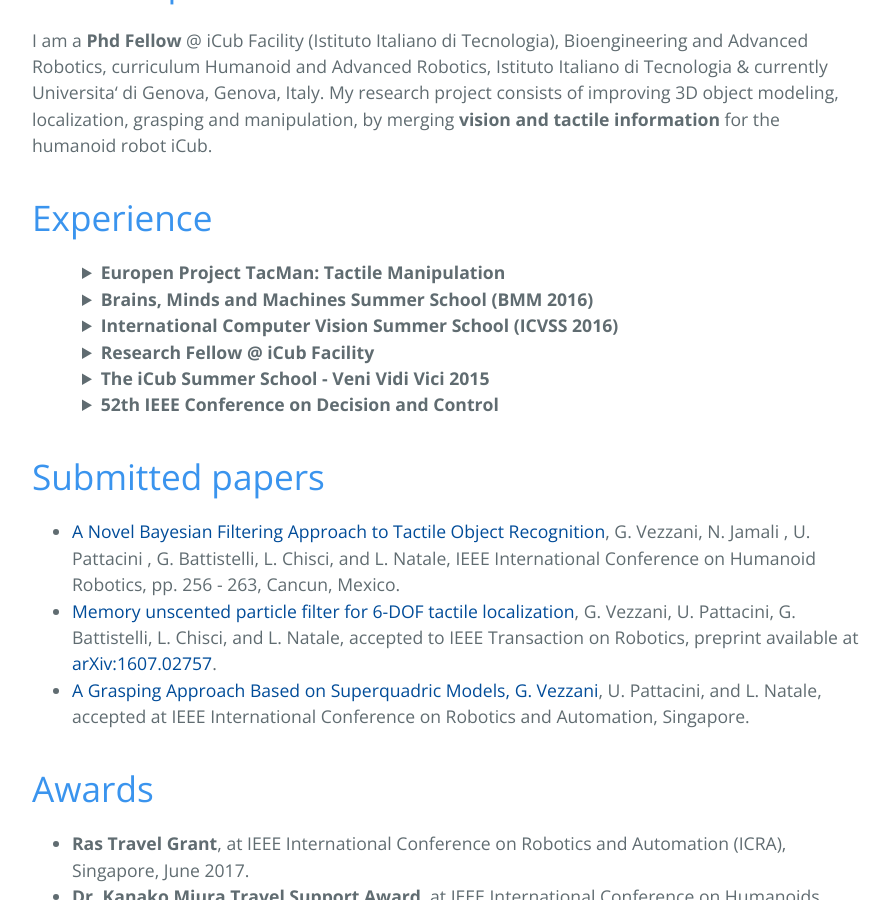
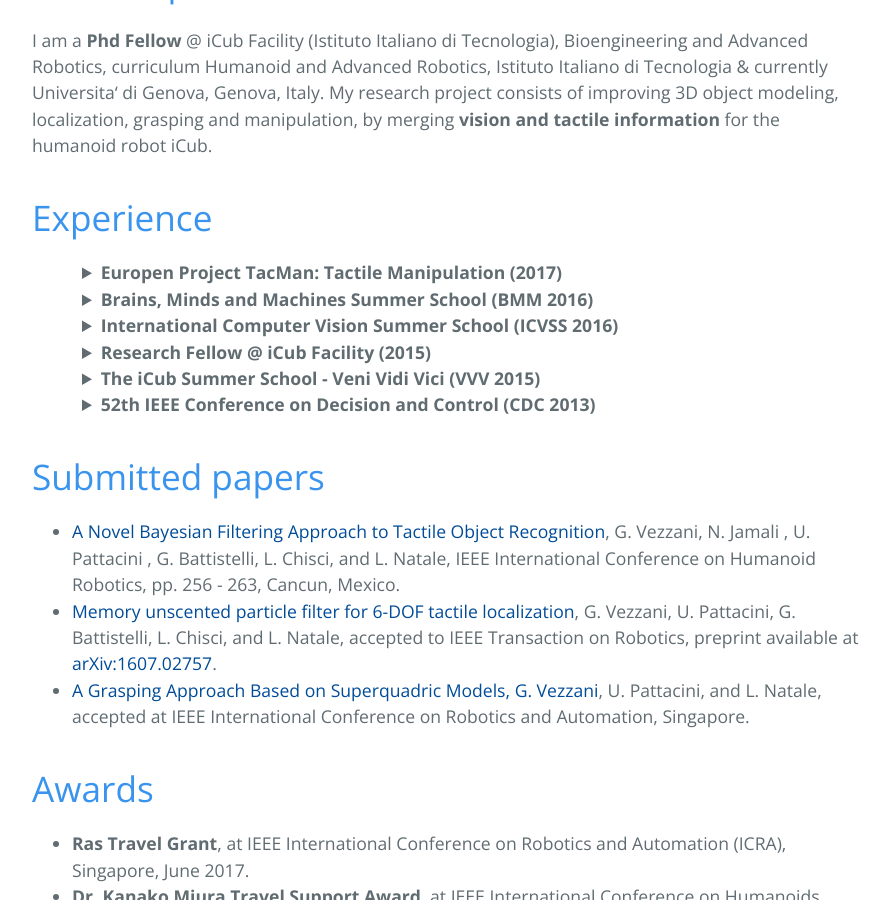
Before and after one commit to giuliavezzani/giuliavezzani_old.github.io, a Jekyll site: the page built from index.md, in a window 1280 px wide and 900 px high, scrolled down 1368 px. Shown: the whole window, without its empty margins (192-1079 px from the left). Built offline with Jekyll 4.4.1, drawn with Linux system fonts in a browser that asks for light colours; our own code applies the rules of GitHub Pages for plain Markdown files.

Commit message:
Update index.md

```diff
--- a/index.md
+++ b/index.md
@@ -44,7 +44,7 @@ by merging **vision and tactile information** for the humanoid robot iCub.
 # Experience
 
  <details>
-   <summary> <li style="margin-left: 50px;"> <b>Europen Project TacMan: Tactile Manipulation</b> </li> </summary>
+   <summary> <li style="margin-left: 50px;"> <b>Europen Project TacMan: Tactile Manipulation (2017)</b> </li> </summary>
         <p style="margin-left: 50px;">TacMan is a project founded by the European Union, FP7 ICT Cognitive System and Robotics, no. 610967.
         My work for the TacMan project contributed to improving <b>recognition and manipulation skills</b> for the
 humanoid robot iCub. I developed a model-based tactile object localization and recognition algorithm
@@ -69,17 +69,17 @@ industry, and will cover both theoretical and practical aspects of real Computer
 well as examples of their successful commercialisation. (Selected students: 150/396.)</p>
  </details>
  <details>
-   <summary> <li style="margin-left: 50px;"> <b>Research Fellow @ iCub Facility</b> </li> </summary>
+   <summary> <li style="margin-left: 50px;"> <b>Research Fellow @ iCub Facility (2015)</b> </li> </summary>
         <p style="margin-left: 50px;">I have partnered with the Italian Institute of Technology during my <b>M.Sc. thesis</b>, about  6D object tactile localization, i.e. the problem to estimate the 6-DOF pose of a tridimensional
 object, whose model is known  by using the tactile measurements collected with the robot iCub.</p>
 </details>
 <details>
-  <summary> <li style="margin-left: 50px;"> <b>The iCub Summer School - Veni Vidi Vici 2015</b> </li> </summary>
+  <summary> <li style="margin-left: 50px;"> <b>The iCub Summer School - Veni Vidi Vici (VVV 2015)</b> </li> </summary>
        <p style="margin-left: 50px;">The school focuses on humanoid robotics, with the goal to foster collaboration on robot software
 across the boundaries and lifetimes of specific platforms and projects.</p>
 </details>
 <details>
-   <summary> <li style="margin-left: 50px;"> <b>52th IEEE Conference on Decision and Control</b> </li> </summary>
+   <summary> <li style="margin-left: 50px;"> <b>52th IEEE Conference on Decision and Control (CDC 2013)</b> </li> </summary>
         <p style="margin-left: 50px;">During my master course I joined the IEEE Conference on Decision and Control as a Crew Member. The CDC is recognized as the premier scientific and engineering conference dedicated to the
 advancement of the theory and practice of systems and control.</p>
 </details>
```
